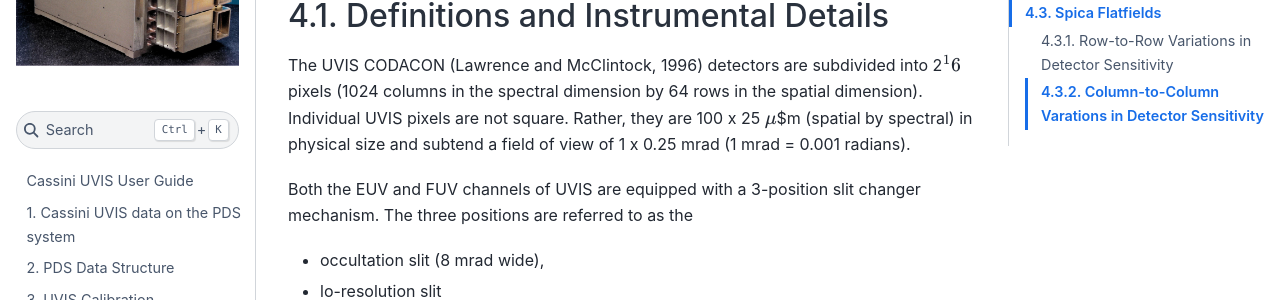
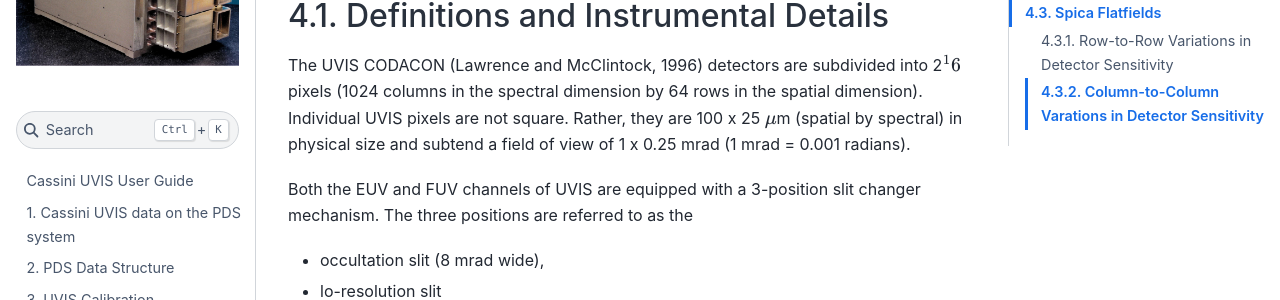
Before and after one commit to Cassini-UVIS/users_guide, a Jupyter Book: the page built from Appendix1_Flatfielding.md, in a window 1280 px wide and 900 px high, scrolled down 393 px. Shown: the part 152-452 px from the top of the window. Built offline with Jupyter Book 1.0.4 settings and Sphinx 7.4.7 and the Sphinx Book theme 1.1.4, drawn with Linux system fonts in a browser that asks for light colours; cross-references to code outside the pages are shown as plain code.

Commit message:
fix mu, 2nd

```diff
--- a/Appendix1_Flatfielding.md
+++ b/Appendix1_Flatfielding.md
@@ -14,7 +14,7 @@ This second flatfield correction will be referred to as the LISM flatfield.
 
 The UVIS CODACON (Lawrence and McClintock, 1996) detectors are subdivided into 2$^16$ pixels (1024 columns in the spectral dimension by 64 rows in the spatial dimension).
 Individual UVIS pixels are not square.
-Rather, they are 100 x 25 $\mu$$m (spatial by spectral) in physical size and subtend a field of view of 1 x 0.25 mrad (1 mrad = 0.001 radians).
+Rather, they are 100 x 25 $\mu$m (spatial by spectral) in physical size and subtend a field of view of 1 x 0.25 mrad (1 mrad = 0.001 radians).
 
 Both the EUV and FUV channels of UVIS are equipped with a 3-position slit changer mechanism.
 The three positions are referred to as the
```
